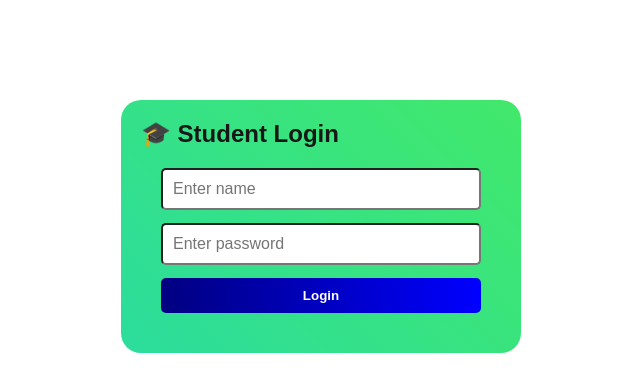
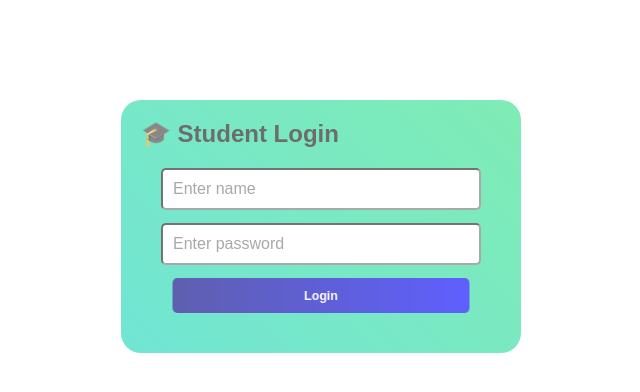
Before and after one commit to ERICK5940/es5-and6, a Next.js app: page / in a window 1280 px wide. Shown: the top 392 px of the page, without its empty margins (319-959 px from the left). Built offline with nearby package versions, Linux system fonts and the light colour scheme.

Commit message:
23.07.25

```diff
--- a/src/app/globals.css
+++ b/src/app/globals.css
@@ -50,3 +50,42 @@ a {
     transform: translatex(0px);
   }
 }
+@keyframes flipy {
+  0% {
+    transform: rotatey(0deg);
+  }
+  25%{
+    transform: rotatey(30deg);
+  }
+  50% {
+    transform: rotatey(0deg);
+  }
+  75% {
+    transform: rotatey(-30deg);
+  }
+  100% {
+    transform: rotatey(0deg);
+  }
+
+}
+@keyframes gradient {
+  0% {
+    background-position: 0% 50%;
+  }
+  50% {
+    background-position: 100% 50%;
+  }
+  100% {
+    background-position: 0% 50%;
+  }
+}
+@keyframes fadeInOut {
+  0% {
+    opacity: 1;
+  }
+  50% {
+    opacity: 0.6;}
+  100% {
+    opacity: 1;
+  }
+}
```
